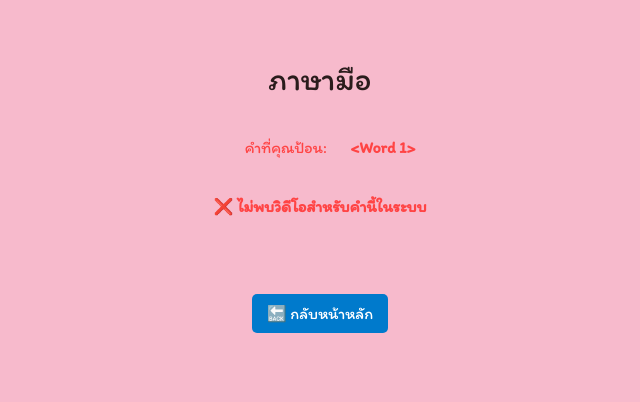
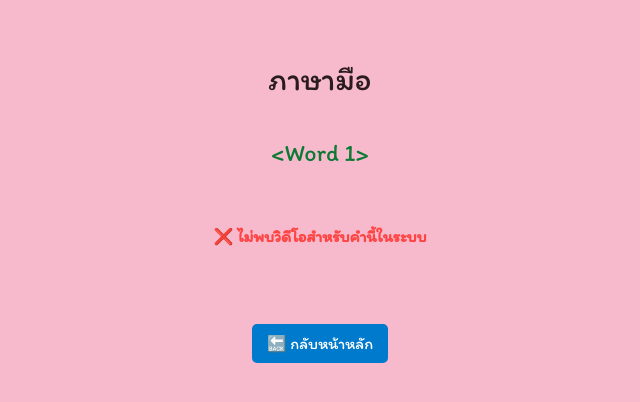
Before and after one commit to ai789987/handlang1, a Flask app: template templates/front2-2.html in a window 1280 px wide. Shown: the top 402 px of the page, without its empty margins (320-960 px from the left). Run offline with Flask 3, Linux system fonts and the light colour scheme; the template is opened without the code that fills it: values that come from a table or form of the project are taken from there, others are empty; data comes from the database, SQL or seed files in the repository.

Commit message:
Add files via upload

```diff
--- a/templates/front2-2.html
+++ b/templates/front2-2.html
@@ -6,7 +6,7 @@
     <title>แปลภาษามือ</title>
     <meta name="keywords" content="ภาษามือ,แปลภาษามือ">
 
-    <link rel="stylesheet" href="main2-2.css">
+    <link rel="stylesheet" href="{{ url_for('static', filename='main2-2.css') }}">
 
 
 </head>
@@ -14,7 +14,7 @@
 
     <h1>ภาษามือ</h1>
 
-    <p><strong>คำที่คุณป้อน:</strong> {{ word }}</p>
+    <h2>{{ word }}</h2>
     {% if image %}
     <img src="{{ url_for('static', filename=image) }}" alt="ภาพประกอบ" style="width: 300px; margin-top: 20px;">
     {% endif %}
```
